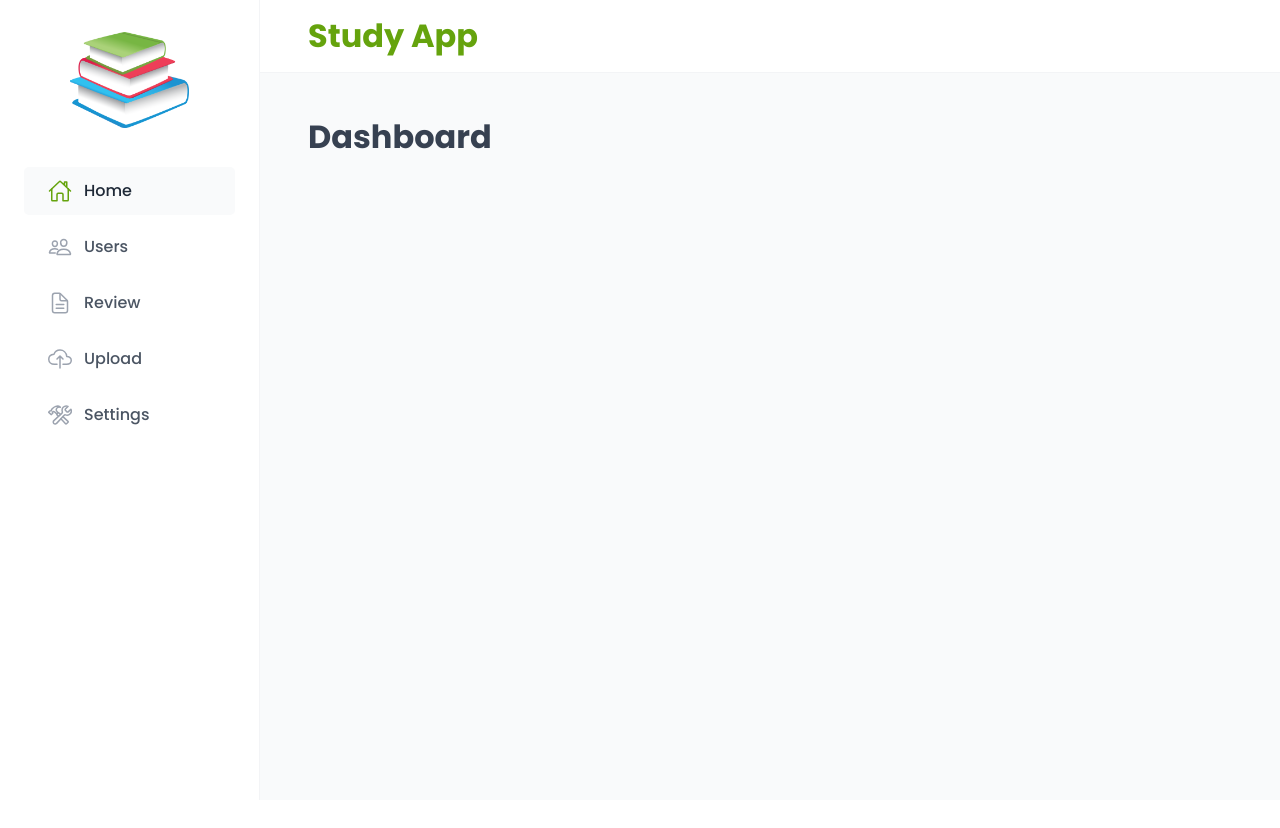
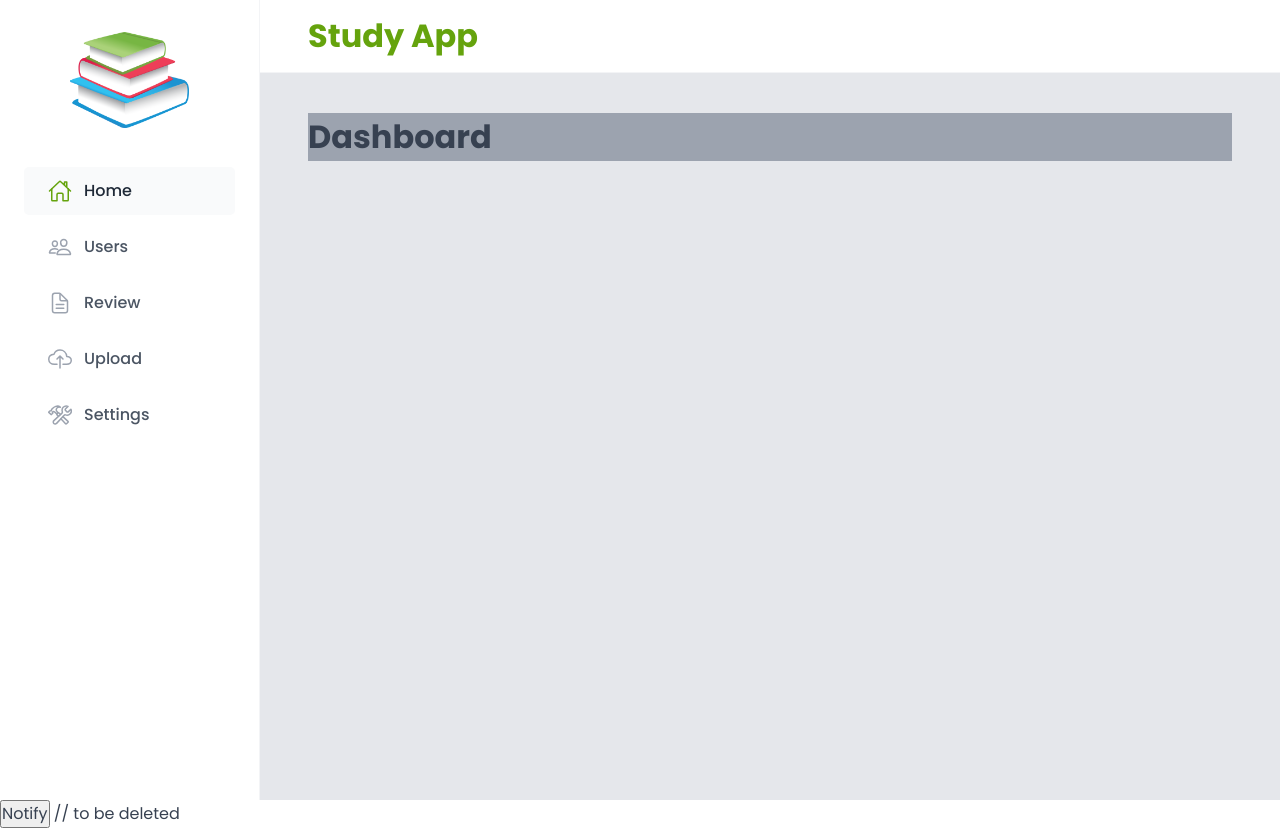
Before and after one commit to StudyPointApp/client, a React (Vite) app: page /dashboard in a window 1280 px wide. Before the commit the page ends 800 px from the top, so only its background shows below. Built offline with nearby package versions, Linux system fonts and the light colour scheme; a web font is replaced by a local one.

Commit message:
added Toaster for toaster messages

```diff
--- a/src/App.tsx
+++ b/src/App.tsx
@@ -1,10 +1,24 @@
 import AppLayout from "./layout/AppLayout";
-import {BrowserRouter, Routes, Route, Navigate} from "react-router-dom";
+import {BrowserRouter, Navigate, Route, Routes} from "react-router-dom";
 import Login from "./pages/Login";
+import {toast} from "react-hot-toast";
+import ToasterBox from "./ui/ToasterBox";
 
 function App() {
 
+    // This function is used to show a toast notification. It uses the `toast` function from the `react-hot-toast` library
+    // delete this function
+    const notify = () => toast("Here is your toast message", {
+        icon: '🔥',
+        style: {
+            borderRadius: '10px',
+            background: '#333',
+            color: '#fff',
+        }
+    });
+
     return (
+        <>
             <BrowserRouter>
                 <Routes>
                     <Route element={<AppLayout/>}>
@@ -23,6 +37,9 @@ function App() {
                     <Route path="*" element={<h1>Page Not Found</h1>}/>
                 </Routes>
             </BrowserRouter>
+            <button onClick={notify}>Notify</button> // to be deleted
+            <ToasterBox/>
+        </>
     )
 }
 
--- a/src/features/auth/LoginForm.tsx
+++ b/src/features/auth/LoginForm.tsx
@@ -1,18 +1,19 @@
 import { useState } from "react";
 import Form from "../../ui/Form";
 import Input from "../../ui/Input";
-import FormRowVertical from "../../ui/FormRowVertical";
+import FormRow from "../../ui/FormRow";
 import Button from "../../ui/Button";
 
 function LoginForm() {
   const [email, setEmail] = useState("");
   const [password, setPassword] = useState("");
+  const [error, setError] = useState(null);
 
   function handleSubmit() {}
 
   return (
     <Form onSubmit={handleSubmit}>
-      <FormRowVertical label="Email address">
+      <FormRow label="Email address" error={error}>
         <Input
           type="email"
           id="email"
@@ -21,8 +22,8 @@ function LoginForm() {
           value={email}
           onChange={(e) => setEmail(e.target.value)}
         />
-      </FormRowVertical>
-      <FormRowVertical label="Password">
+      </FormRow>
+      <FormRow label="Password">
         <Input
           type="password"
           id="password"
@@ -30,10 +31,10 @@ function LoginForm() {
           value={password}
           onChange={(e) => setPassword(e.target.value)}
         />
-      </FormRowVertical>
-      <FormRowVertical>
+      </FormRow>
+      <FormRow>
         <Button size="large" variation="primary">Login</Button>
-      </FormRowVertical>
+      </FormRow>
     </Form>
   );
 }
--- a/src/layout/AppLayout.tsx
+++ b/src/layout/AppLayout.tsx
@@ -11,12 +11,13 @@ const StyledAppLayout = styled.div`
 `
 
 const Main = styled.main`
-    background-color: var(--color-grey-50);
+    background-color: var(--color-grey-200); // value to be changed to var(--color-grey-50)
     padding: 4rem 4.8rem 6.4rem;
     overflow: scroll;
 `
 
 const Container = styled.div`
+    background-color: var(--color-grey-400); // delete this line. is only for visual purposes
     max-width: 120rem;
     margin: 0 auto;
     display: flex;
--- a/src/ui/FormRowVertical.tsx
+++ b/src/ui/FormRow.tsx
@@ -17,13 +17,13 @@ const Error = styled.span`
       color: var(--color-red-700);
     `;
 
-interface FormRowVerticalProps {
+interface FormRowProps {
     label?: string;
     error?: string;
     children: React.ReactElement;
 }
 
-function FormRowVertical({ label, error, children }: FormRowVerticalProps) {
+function FormRow({ label, error, children }: FormRowProps) {
     return (
         <StyledFormRow>
             {label && <Label htmlFor={children.props.id}>{label}</Label>}
@@ -33,4 +33,4 @@ function FormRowVertical({ label, error, children }: FormRowVerticalProps) {
     );
 }
 
-export default FormRowVertical;
+export default FormRow;
--- a/src/ui/Spinner.tsx
+++ b/src/ui/Spinner.tsx
@@ -8,7 +8,6 @@ const rotate = keyframes`
 
 const Spinner = styled.div`
   margin: 4.8rem auto;
-
   width: 6.4rem;
   aspect-ratio: 1;
   border-radius: 50%;
--- /dev/null
+++ b/src/ui/ToasterBox.tsx
@@ -0,0 +1,24 @@
+import React from 'react';
+import {Toaster} from "react-hot-toast";
+
+function ToasterBox() {
+    return (
+        <Toaster position="top-center" gutter={12} containerStyle={{margin: "8px"}} toastOptions={{
+            success: {
+                duration: 3000,
+            },
+            error: {
+                duration: 5000,
+            },
+            style: {
+                fontSize: "16px",
+                maxWidth: "500px",
+                padding: "16px 24px",
+                backgroundColor: "var(--color-grey-0)",
+                color: "var(--color-grey-700)",
+            },
+        }}/>
+    );
+}
+
+export default ToasterBox;
```
Lines whose indentation alone changed are shown as unchanged.
